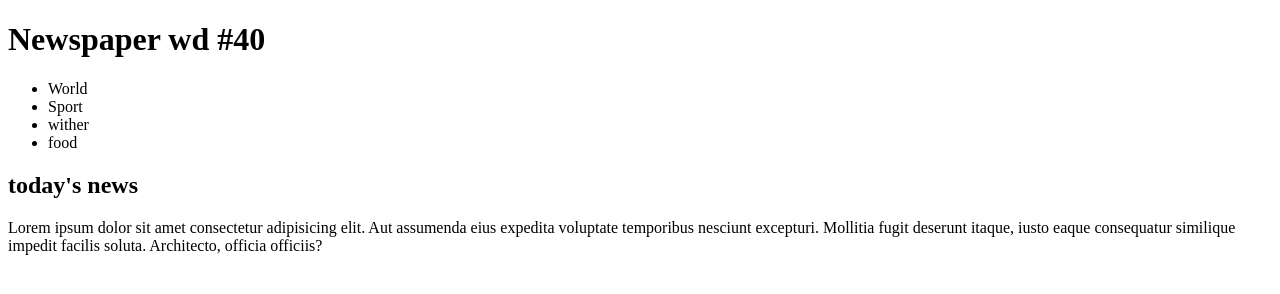
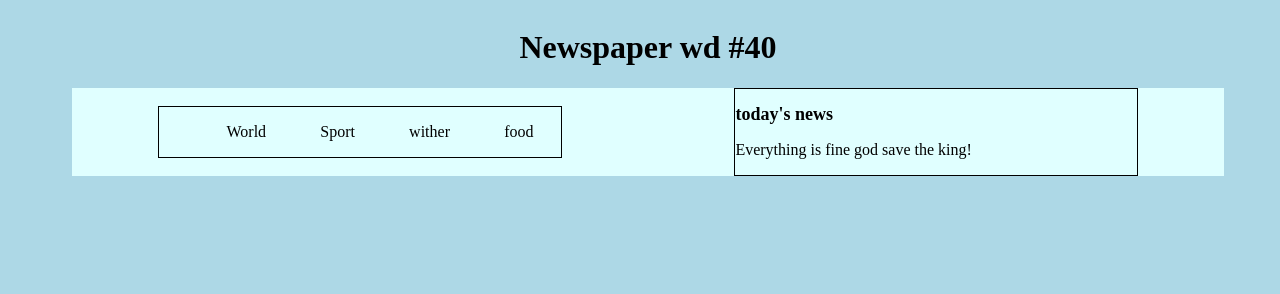
Before and after one commit to BasharAlwarad/newspaper40, a plain HTML site: page index.html in a window 1280 px wide. Drawn offline with Linux system fonts and the light colour scheme.

Commit message:
good news

```diff
--- a/index.html
+++ b/index.html
@@ -8,7 +8,9 @@
     <link rel="stylesheet" href="style.css" />
   </head>
   <body>
-    <header><h1>Newspaper wd #40</h1></header>
+    <header>
+      <h1>Newspaper wd #40</h1>
+    </header>
     <main>
       <section>
         <aside>
@@ -23,12 +25,7 @@
       <section>
         <div>
           <h2>today's news</h2>
-          <p>
-            Lorem ipsum dolor sit amet consectetur adipisicing elit. Aut
-            assumenda eius expedita voluptate temporibus nesciunt excepturi.
-            Mollitia fugit deserunt itaque, iusto eaque consequatur similique
-            impedit facilis soluta. Architecto, officia officiis?
-          </p>
+          <p>Everything is fine god save the king!</p>
         </div>
       </section>
     </main>
--- a/style.css
+++ b/style.css
@@ -0,0 +1,55 @@
+* {
+  box-sizing: border-box;
+  /* margin: 0; */
+  /* padding: 0; */
+}
+
+body {
+  width: 100vw;
+  background: lightblue;
+  display: flex;
+  flex-flow: column nowrap;
+  justify-content: center;
+  align-items: center;
+}
+
+header {
+  width: 90%;
+  display: flex;
+  justify-content: center;
+  align-items: center;
+}
+
+main {
+  background: lightcyan;
+  width: 90%;
+  display: flex;
+  justify-content: space-around;
+  align-items: center;
+}
+
+section {
+  border: 1px solid black;
+  overflow: hidden;
+  width: 35%;
+}
+
+h2 {
+  font-size: small;
+}
+
+ul {
+  display: flex;
+  justify-content: space-around;
+  align-items: center;
+}
+
+ul > li {
+  list-style: none;
+}
+
+@media only screen and (min-width: 250px) {
+  h2 {
+    font-size: large;
+  }
+}
```
